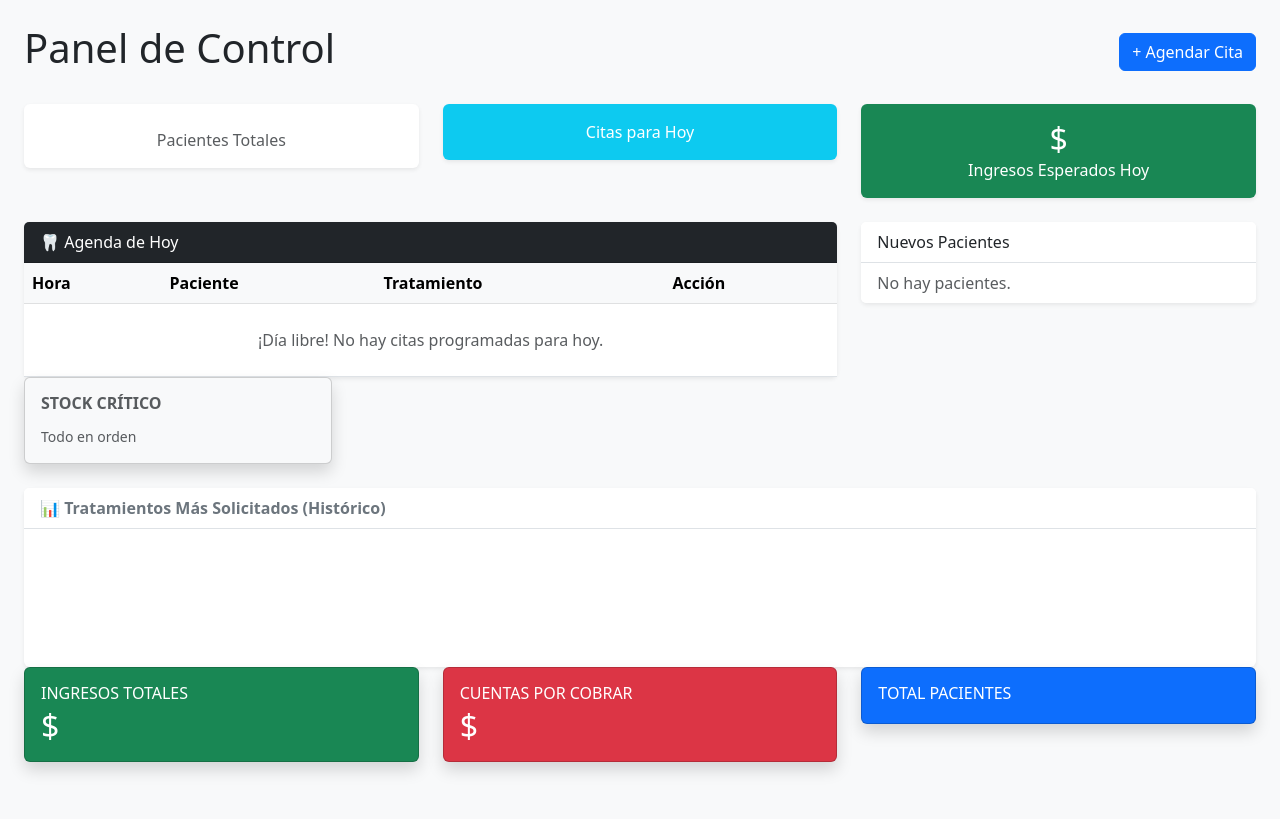
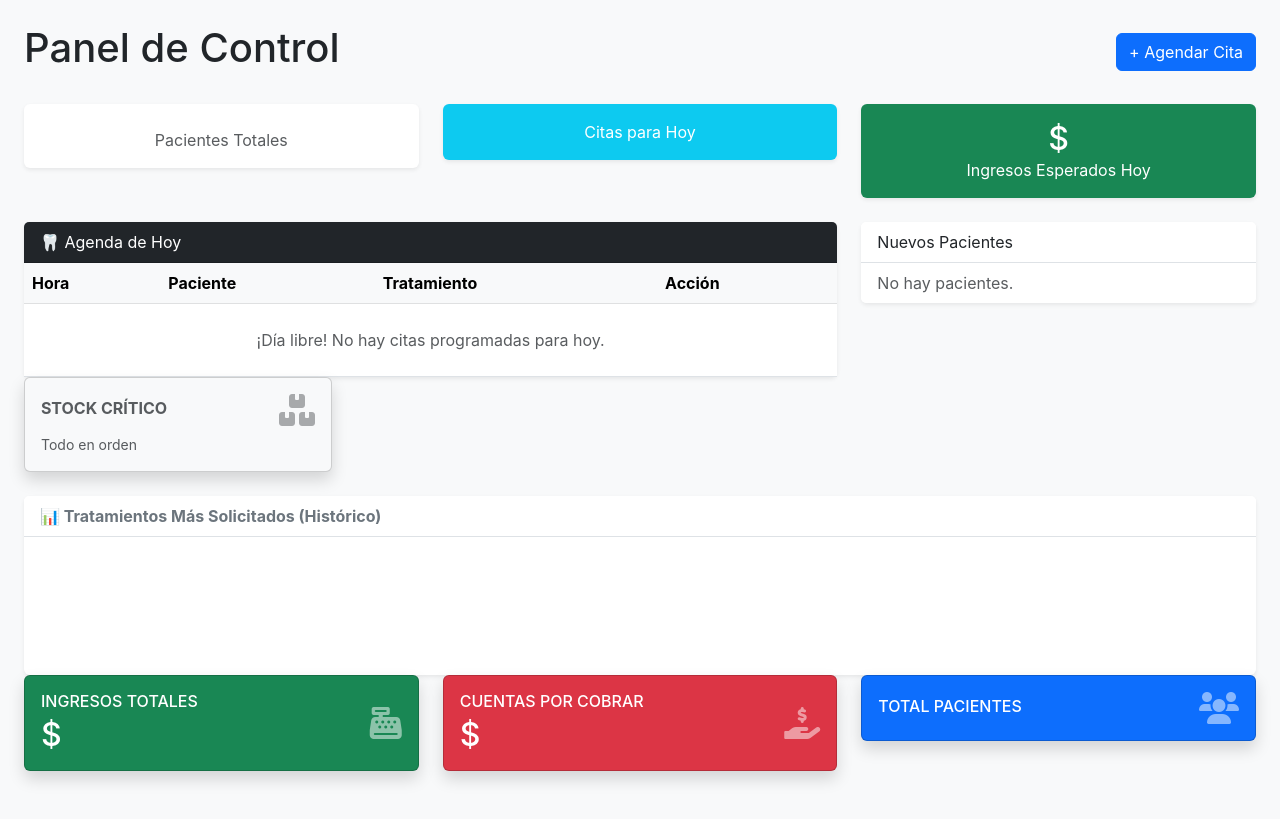
Before and after one commit to herxkull/ClinicaDental, a Django app: template gestion/templates/gestion/dashboard.html in a window 1280 px wide. Before the commit the page ends 773 px from the top, so only its background shows below. Run offline with Django 5.2, Linux system fonts and the light colour scheme; the template is opened without the code that fills it, so the values that code supplies are empty.

Commit message:
Diseño profesional con CSS externo y mejora de UI

```diff
--- /dev/null
+++ b/gestion/static/gestion/css/style.css
@@ -0,0 +1,76 @@
+:root {
+    --primary-color: #1a1c23;
+    --secondary-color: #2c3e50;
+    --accent-color: #3498db;
+    --success-bg: #d4edda;
+    --success-text: #155724;
+    --warning-bg: #fff3cd;
+    --warning-text: #856404;
+    --danger-color: #e74c3c;
+    --light-bg: #f4f7f6;
+}
+
+body {
+    background-color: var(--light-bg);
+    font-family: 'Inter', 'Segoe UI', sans-serif;
+}
+
+/* Sidebar Moderna */
+.sidebar {
+    background: linear-gradient(180deg, var(--primary-color) 0%, var(--secondary-color) 100%);
+    min-height: 100vh;
+    box-shadow: 4px 0 10px rgba(0,0,0,0.1);
+}
+
+.sidebar .nav-link {
+    color: rgba(255,255,255,0.7);
+    border-radius: 8px;
+    margin: 5px 15px;
+    transition: all 0.3s;
+}
+
+.sidebar .nav-link:hover, .sidebar .nav-link.active {
+    background: rgba(255,255,255,0.1);
+    color: white;
+}
+
+/* Tarjetas de Métricas (Dashboard) */
+.stat-card {
+    border: none;
+    border-radius: 15px;
+    padding: 25px;
+    color: white;
+    position: relative;
+    overflow: hidden;
+    box-shadow: 0 5px 15px rgba(0,0,0,0.1);
+}
+
+.stat-icon {
+    position: absolute;
+    right: 15px;
+    top: 50%;
+    transform: translateY(-50%);
+    font-size: 3.5rem;
+    opacity: 0.2;
+}
+
+/* Badges de Estado para la Tabla */
+.badge-status {
+    padding: 6px 14px;
+    border-radius: 50px;
+    font-weight: 600;
+    font-size: 0.85rem;
+    display: inline-block;
+    text-align: center;
+}
+
+.status-lista { background-color: var(--success-bg); color: var(--success-text); }
+.status-pendiente { background-color: var(--warning-bg); color: var(--warning-text); border: 1px solid #ffeeba; }
+
+/* Tabla Premium */
+.table-container {
+    background: white;
+    border-radius: 15px;
+    padding: 20px;
+    box-shadow: 0 5px 15px rgba(0,0,0,0.05);
+}
--- a/gestion/templates/gestion/base.html
+++ b/gestion/templates/gestion/base.html
@@ -1,3 +1,4 @@
+{% load static %}
 <!DOCTYPE html>
 <html lang="es">
 <head>
@@ -6,6 +7,13 @@
     <title>{% block title %}Hersan Dental{% endblock %}</title>
     <!-- Bootstrap CSS -->
     <link href="https://cdn.jsdelivr.net/npm/bootstrap@5.3.0/dist/css/bootstrap.min.css" rel="stylesheet">
+    <!-- Font Awesome (Asegúrate de tenerlo para los iconos de las cards) -->
+    <link rel="stylesheet" href="https://cdnjs.cloudflare.com/ajax/libs/font-awesome/6.0.0/css/all.min.css">
+
+    <!-- TU NUEVO ARCHIVO CSS EXTERNO -->
+    <link rel="stylesheet" href="{% static 'gestion/css/style.css' %}">
+
+    {% block extra_css %}{% endblock %}
     <style>
         .sidebar {
             min-height: 100vh;
```
